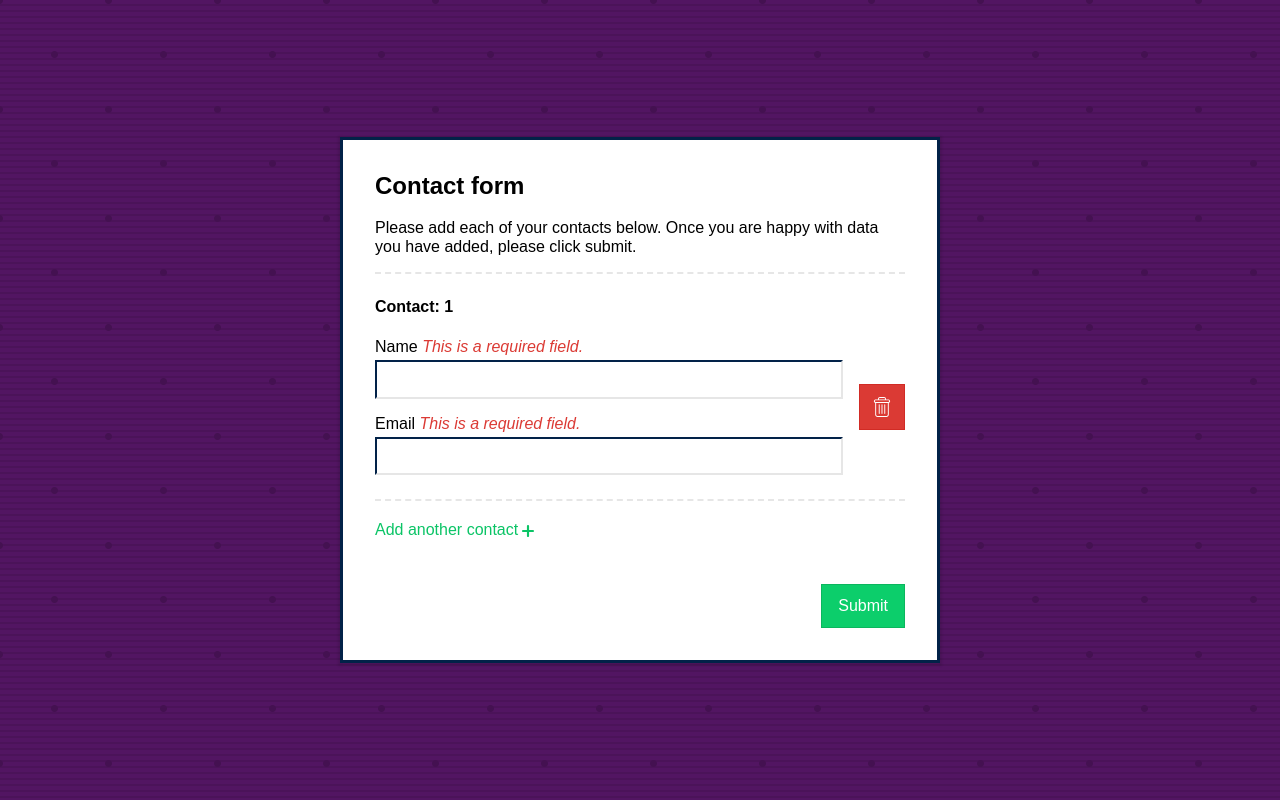
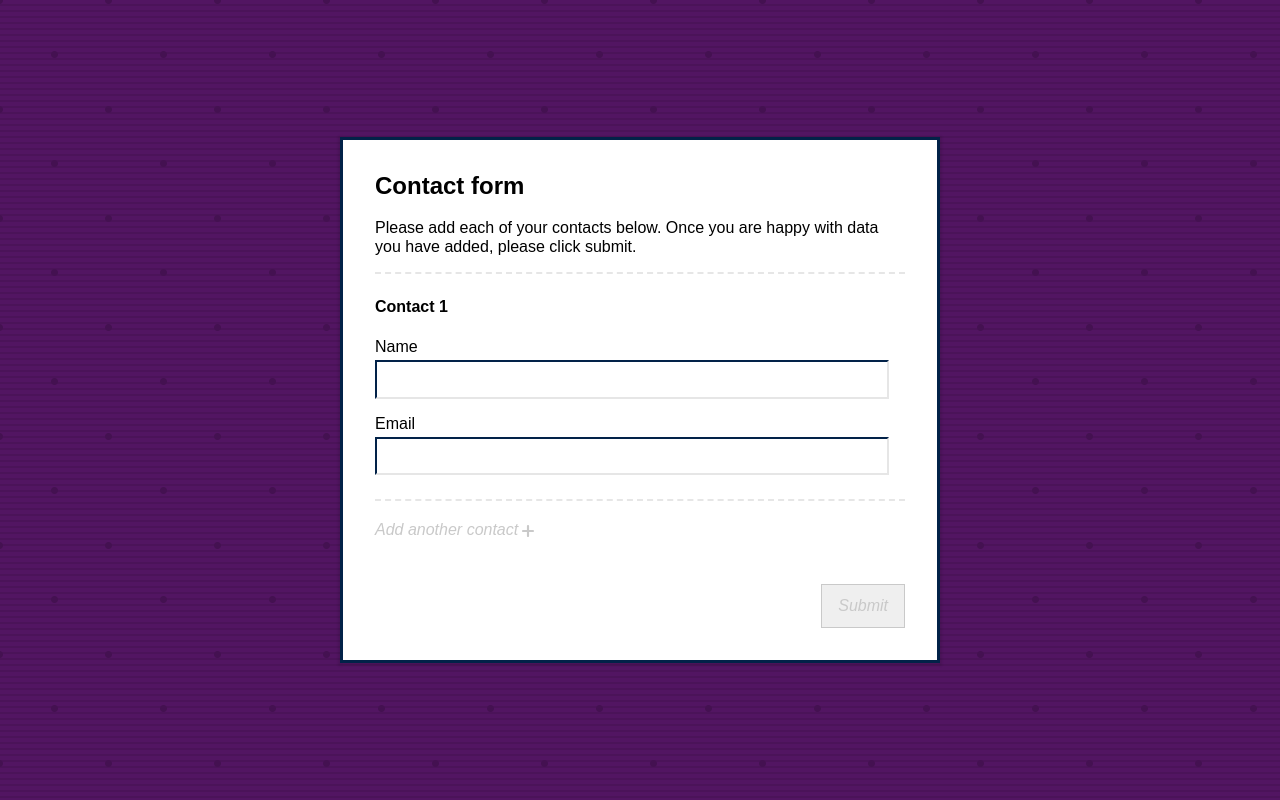
Before and after one commit to theryansmee/nested-reactive-forms-tutorial, an Angular app: page / in a window 1280 px wide. Built offline with nearby package versions, Linux system fonts and the light colour scheme.

Commit message:
Added form logic written in tutorial and updated read me

```diff
--- a/src/app/user-contact-form/user-contact-form.component.html
+++ b/src/app/user-contact-form/user-contact-form.component.html
@@ -1,4 +1,7 @@
-<form class="form-wrapper">
+<form class="form-wrapper" autocomplete="off"
+	[formGroup]="userContactForm"
+	(ngSubmit)="submitUserContactsForm()">
+
 	<h2>
 		Contact form
 	</h2>
@@ -8,56 +11,36 @@
 	</p>
 
 	<ul class="contacts-list">
-		<ol class="contacts-list-item">
-			<h4>
-				Contact: 1
-			</h4>
-
-			<div class="form-row-outer-wrapper">
-				<div class="input-section">
-					<div class="form-row">
-						<label class="form-label" for="name">
-							Name
-							<span class="field-error">
-								This is a required field.
-							</span>
-						</label>
-						<input class="form-element" type="text" name="name" id="name">
-					</div>
-
-					<div class="form-row">
-						<label class="form-label" for="email">
-							Email
-							<span class="field-error">
-								This is a required field.
-							</span>
-						</label>
-						<input class="form-element" type="text" name="email" id="email">
-					</div>
-				</div>
-
-				<div class="action-panel">
-					<button class="button-danger" type="submit">
-						<svg class="button-icon large" viewBox="-40 0 427 427.00131" width="427pt" xmlns="http://www.w3.org/2000/svg">
-							<path d="m232.398438 154.703125c-5.523438 0-10 4.476563-10 10v189c0 5.519531 4.476562 10 10 10 5.523437 0 10-4.480469 10-10v-189c0-5.523437-4.476563-10-10-10zm0 0"/>
-							<path d="m114.398438 154.703125c-5.523438 0-10 4.476563-10 10v189c0 5.519531 4.476562 10 10 10 5.523437 0 10-4.480469 10-10v-189c0-5.523437-4.476563-10-10-10zm0 0"/>
-							<path d="m28.398438 127.121094v246.378906c0 14.5625 5.339843 28.238281 14.667968 38.050781 9.285156 9.839844 22.207032 15.425781 35.730469 15.449219h189.203125c13.527344-.023438 26.449219-5.609375 35.730469-15.449219 9.328125-9.8125 14.667969-23.488281 14.667969-38.050781v-246.378906c18.542968-4.921875 30.558593-22.835938 28.078124-41.863282-2.484374-19.023437-18.691406-33.253906-37.878906-33.257812h-51.199218v-12.5c.058593-10.511719-4.097657-20.605469-11.539063-28.03125-7.441406-7.421875-17.550781-11.5546875-28.0625-11.46875h-88.796875c-10.511719-.0859375-20.621094 4.046875-28.0625 11.46875-7.441406 7.425781-11.597656 17.519531-11.539062 28.03125v12.5h-51.199219c-19.1875.003906-35.394531 14.234375-37.878907 33.257812-2.480468 19.027344 9.535157 36.941407 28.078126 41.863282zm239.601562 279.878906h-189.203125c-17.097656 0-30.398437-14.6875-30.398437-33.5v-245.5h250v245.5c0 18.8125-13.300782 33.5-30.398438 33.5zm-158.601562-367.5c-.066407-5.207031 1.980468-10.21875 5.675781-13.894531 3.691406-3.675781 8.714843-5.695313 13.925781-5.605469h88.796875c5.210937-.089844 10.234375 1.929688 13.925781 5.605469 3.695313 3.671875 5.742188 8.6875 5.675782 13.894531v12.5h-128zm-71.199219 32.5h270.398437c9.941406 0 18 8.058594 18 18s-8.058594 18-18 18h-270.398437c-9.941407 0-18-8.058594-18-18s8.058593-18 18-18zm0 0"/><path d="m173.398438 154.703125c-5.523438 0-10 4.476563-10 10v189c0 5.519531 4.476562 10 10 10 5.523437 0 10-4.480469 10-10v-189c0-5.523437-4.476563-10-10-10zm0 0"/>
-						</svg>
-					</button>
-				</div>
-			</div>
+		<ol class="contacts-list-item"
+		    *ngFor="let childForm of contactArray.controls; let i = index">
+			<app-user-contact
+				[childForm]="childForm"
+				[arrayIndex]="i"
+				[totalContacts]="contactArray.length"
+				(deleteContactEvent)="deleteContact( $event )">
+			</app-user-contact>
 		</ol>
 	</ul>
 
-	<button class="text-button" type="button">
+	<button class="text-button" type="button"
+        *ngIf="contactArray.length < 3; else maxContactsElse"
+        [disabled]="!contactArray.valid"
+		(click)="addUserContactItem()">
 		Add another contact
 		<svg class="button-icon" viewBox="0 0 448 448" xmlns="http://www.w3.org/2000/svg">
 			<path d="m408 184h-136c-4.417969 0-8-3.582031-8-8v-136c0-22.089844-17.910156-40-40-40s-40 17.910156-40 40v136c0 4.417969-3.582031 8-8 8h-136c-22.089844 0-40 17.910156-40 40s17.910156 40 40 40h136c4.417969 0 8 3.582031 8 8v136c0 22.089844 17.910156 40 40 40s40-17.910156 40-40v-136c0-4.417969 3.582031-8 8-8h136c22.089844 0 40-17.910156 40-40s-17.910156-40-40-40zm0 0"/>
 		</svg>
 	</button>
 
+	<ng-template #maxContactsElse>
+		<span>
+			3 is the maximum number of contacts you can add at this time.
+		</span>
+	</ng-template>
+
 	<div class="button-row">
-		<button class="button-success" type="submit">
+		<button class="button-success" type="submit"
+			[disabled]="!userContactForm.valid">
 			Submit
 		</button>
 	</div>
--- a/src/app/user-contact-form/user-contact-form.component.ts
+++ b/src/app/user-contact-form/user-contact-form.component.ts
@@ -1,4 +1,6 @@
 import { Component, OnInit } from '@angular/core';
+import { FormArray, FormGroup } from '@angular/forms';
+import { UserContactComponent } from './user-contact/user-contact.component';
 
 
 @Component({
@@ -8,8 +10,39 @@ import { Component, OnInit } from '@angular/core';
 })
 export class UserContactFormComponent implements OnInit {
 
+
+	public userContactForm: FormGroup;
+
+	get contactArray (): FormArray {
+		return this.userContactForm?.get( 'contacts' ) as FormArray;
+	}
+
+
 	constructor () { }
 
-	ngOnInit (): void { }
 
+	ngOnInit (): void {
+		this.generateUserContactForm();
+	}
+
+
+	public generateUserContactForm (): void {
+		this.userContactForm = new FormGroup({
+			contacts: new FormArray([
+				UserContactComponent.addUserContactItem( )
+			])
+		});
+	}
+
+	public addUserContactItem (): void {
+		this.contactArray?.push( UserContactComponent.addUserContactItem() );
+	}
+
+	public deleteContact ( index: number ): void {
+		this.contactArray?.removeAt( index );
+	}
+
+	public submitUserContactsForm (): void {
+		console.log( this.userContactForm.value );
+	}
 }
--- /dev/null
+++ b/src/app/user-contact-form/user-contact/user-contact.component.html
@@ -0,0 +1,49 @@
+<form autocomplete="off"
+	[formGroup]="childForm">
+
+	<h4>
+		Contact {{ arrayIndex + 1 }}
+	</h4>
+
+	<div class="form-row-outer-wrapper">
+		<div class="input-section">
+			<div class="form-row">
+				<label class="form-label" for="name">
+					Name
+					<span class="field-error"
+						*ngIf="nameField?.hasError( 'required' )
+							&& nameField?.dirty">
+						This is a required field.
+					</span>
+				</label>
+				<input class="form-element" type="text" name="name" id="name"
+					formControlName="name">
+			</div>
+
+			<div class="form-row">
+				<label class="form-label" for="email">
+					Email
+					<span class="field-error"
+						*ngIf="emailField?.hasError( 'required' )
+							&& emailField?.dirty">
+						This is a required field.
+					</span>
+				</label>
+				<input class="form-element" type="text" name="email" id="email"
+					formControlName="email">
+			</div>
+		</div>
+
+		<div class="action-panel">
+			<button class="button-danger" type="button"
+		        *ngIf="totalContacts > 1"
+				(click)="deleteContact( arrayIndex )">
+				<svg class="button-icon large" viewBox="-40 0 427 427.00131" width="427pt" xmlns="http://www.w3.org/2000/svg">
+					<path d="m232.398438 154.703125c-5.523438 0-10 4.476563-10 10v189c0 5.519531 4.476562 10 10 10 5.523437 0 10-4.480469 10-10v-189c0-5.523437-4.476563-10-10-10zm0 0"/>
+					<path d="m114.398438 154.703125c-5.523438 0-10 4.476563-10 10v189c0 5.519531 4.476562 10 10 10 5.523437 0 10-4.480469 10-10v-189c0-5.523437-4.476563-10-10-10zm0 0"/>
+					<path d="m28.398438 127.121094v246.378906c0 14.5625 5.339843 28.238281 14.667968 38.050781 9.285156 9.839844 22.207032 15.425781 35.730469 15.449219h189.203125c13.527344-.023438 26.449219-5.609375 35.730469-15.449219 9.328125-9.8125 14.667969-23.488281 14.667969-38.050781v-246.378906c18.542968-4.921875 30.558593-22.835938 28.078124-41.863282-2.484374-19.023437-18.691406-33.253906-37.878906-33.257812h-51.199218v-12.5c.058593-10.511719-4.097657-20.605469-11.539063-28.03125-7.441406-7.421875-17.550781-11.5546875-28.0625-11.46875h-88.796875c-10.511719-.0859375-20.621094 4.046875-28.0625 11.46875-7.441406 7.425781-11.597656 17.519531-11.539062 28.03125v12.5h-51.199219c-19.1875.003906-35.394531 14.234375-37.878907 33.257812-2.480468 19.027344 9.535157 36.941407 28.078126 41.863282zm239.601562 279.878906h-189.203125c-17.097656 0-30.398437-14.6875-30.398437-33.5v-245.5h250v245.5c0 18.8125-13.300782 33.5-30.398438 33.5zm-158.601562-367.5c-.066407-5.207031 1.980468-10.21875 5.675781-13.894531 3.691406-3.675781 8.714843-5.695313 13.925781-5.605469h88.796875c5.210937-.089844 10.234375 1.929688 13.925781 5.605469 3.695313 3.671875 5.742188 8.6875 5.675782 13.894531v12.5h-128zm-71.199219 32.5h270.398437c9.941406 0 18 8.058594 18 18s-8.058594 18-18 18h-270.398437c-9.941407 0-18-8.058594-18-18s8.058593-18 18-18zm0 0"/><path d="m173.398438 154.703125c-5.523438 0-10 4.476563-10 10v189c0 5.519531 4.476562 10 10 10 5.523437 0 10-4.480469 10-10v-189c0-5.523437-4.476563-10-10-10zm0 0"/>
+				</svg>
+			</button>
+		</div>
+	</div>
+</form>
--- /dev/null
+++ b/src/app/user-contact-form/user-contact/user-contact.component.ts
@@ -0,0 +1,61 @@
+import { Component, EventEmitter, Input, Output } from '@angular/core';
+import { FormControl, FormGroup, Validators } from '@angular/forms';
+
+@Component({
+	selector: 'app-user-contact',
+	templateUrl: './user-contact.component.html',
+	styleUrls: ['./user-contact.component.scss']
+})
+export class UserContactComponent {
+
+
+	@Input()
+	public childForm: FormGroup;
+
+	@Input()
+	public arrayIndex: number;
+
+	@Input()
+	public totalContacts: number;
+
+	@Output()
+	public deleteContactEvent: EventEmitter<number> = new EventEmitter<number>();
+
+	get nameField (): FormControl {
+		return this.childForm?.get( 'name' ) as FormControl;
+	}
+
+	get emailField (): FormControl {
+		return this.childForm?.get( 'email' ) as FormControl;
+	}
+
+
+	constructor() { }
+
+
+	static addUserContactItem ( name?: string ): FormGroup {
+		return new FormGroup({
+			name: new FormControl(
+				name || '',
+				{
+					validators: [
+						Validators.required
+					]
+				}
+			),
+			email: new FormControl(
+				'',
+				{
+					validators: [
+						Validators.required
+					]
+				}
+			)
+		});
+	}
+
+	public deleteContact ( index: number ): void {
+		this.deleteContactEvent.next( index );
+	}
+
+}
```
Also changed, not shown: src/app/user-contact-form/user-contact-form.module.ts (+6 -2 lines), src/app/user-contact-form/user-contact/user-contact.component.scss (added), 2 other files (tests, documents, lock files or other folders).
